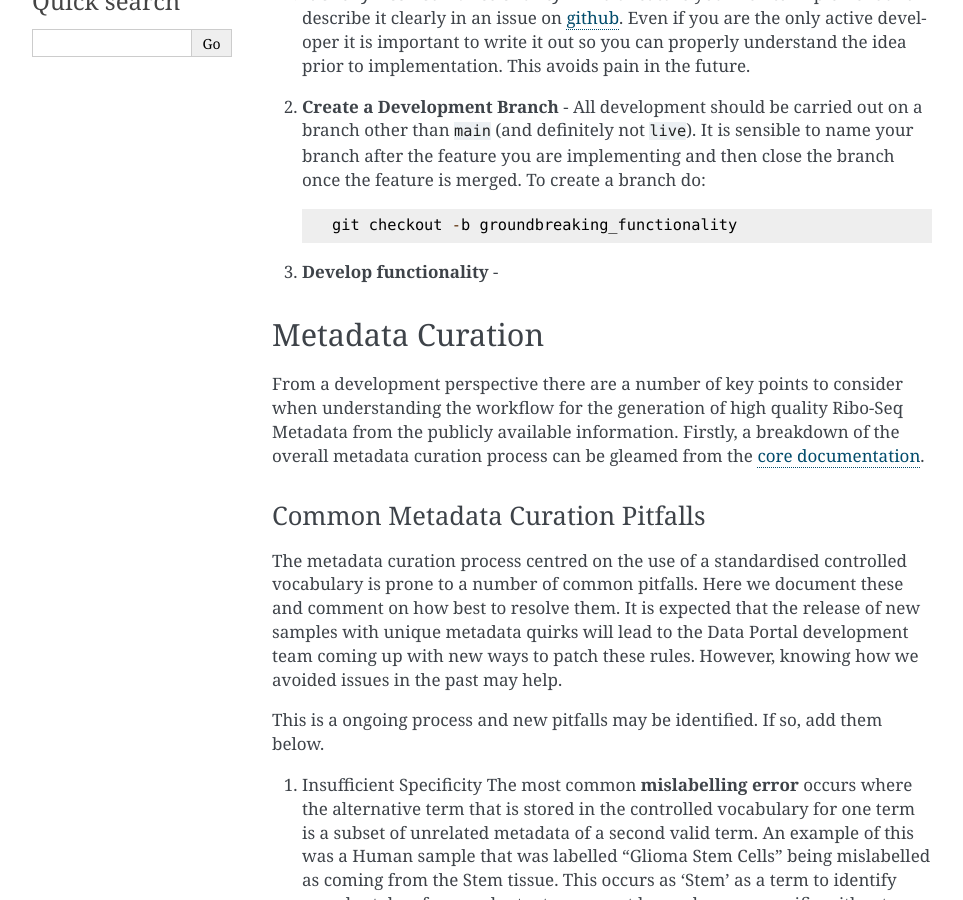
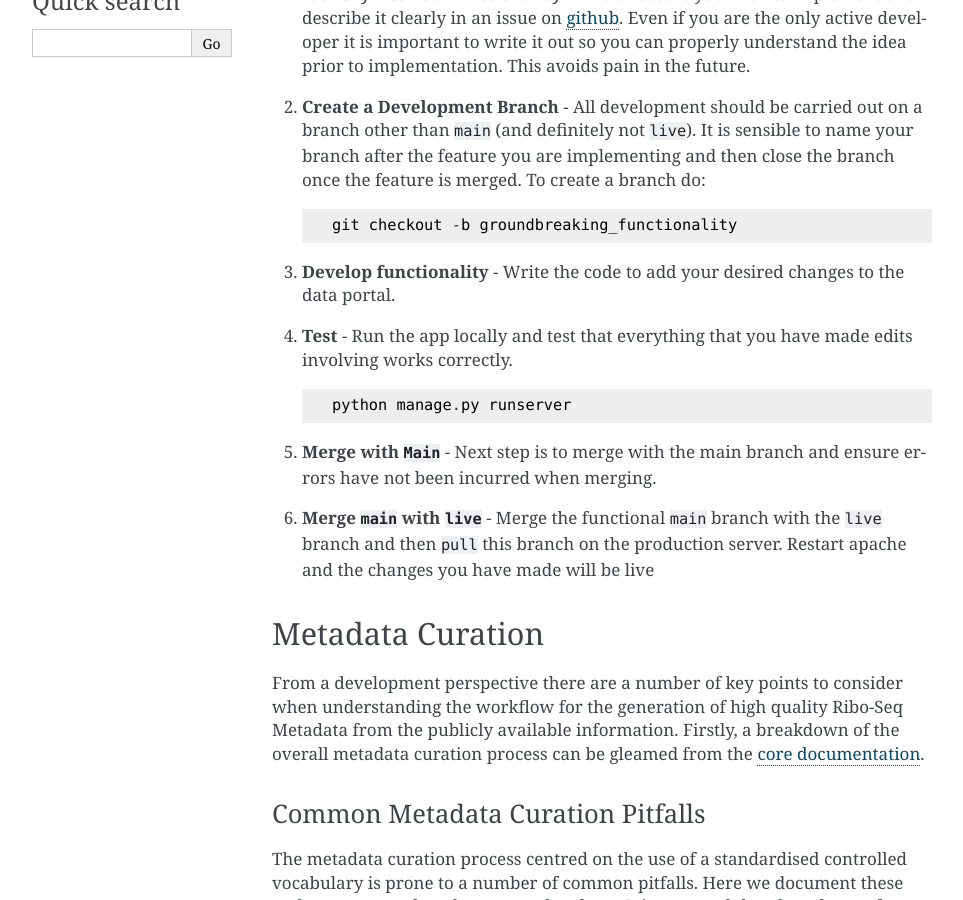
Before and after one commit to riboseqorg/RiboSeqOrg-DataPortal, a Sphinx documentation site: the page built from docs/developer-docs.md, in a window 1280 px wide and 900 px high, scrolled down 555 px. Shown: the whole window, without its empty margins (148-1111 px from the left). Built offline with Sphinx 7.4.7, drawn with Linux system fonts in a browser that asks for light colours.

Commit message:
update dev docs

````diff
--- a/docs/developer-docs.md
+++ b/docs/developer-docs.md
@@ -17,7 +17,17 @@ The RDP repository follows the following practice that should be followed when d
     ```
     git checkout -b groundbreaking_functionality
     ```
-3. **Develop functionality** -
+3. **Develop functionality** - Write the code to add your desired changes to the data portal.
+
+4. **Test** - Run the app locally and test that everything that you have made edits involving works correctly.
+    ```
+    python manage.py runserver
+    ```
+
+5. **Merge with `Main`** - Next step is to merge with the main branch and ensure errors have not been incurred when merging.
+
+6. **Merge `main` with `live`** - Merge the functional `main` branch with the `live` branch and then `pull` this branch on the production server. Restart apache and the changes you have made will be live
+
 
 ## Metadata Curation
 From a development perspective there are a number of key points to consider when understanding the workflow for the generation of high quality Ribo-Seq Metadata from the publicly available information. Firstly, a breakdown of the overall metadata curation process can be gleamed from the [core documentation](index.md).
````
